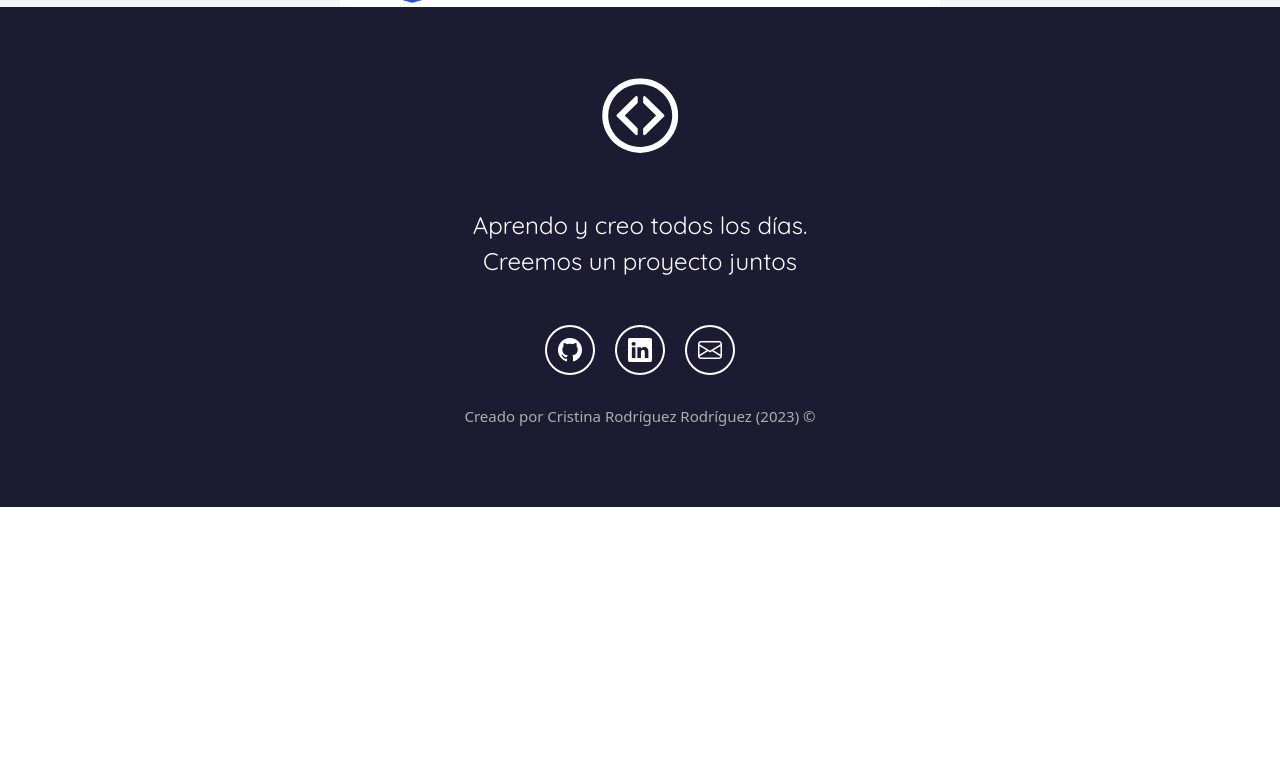
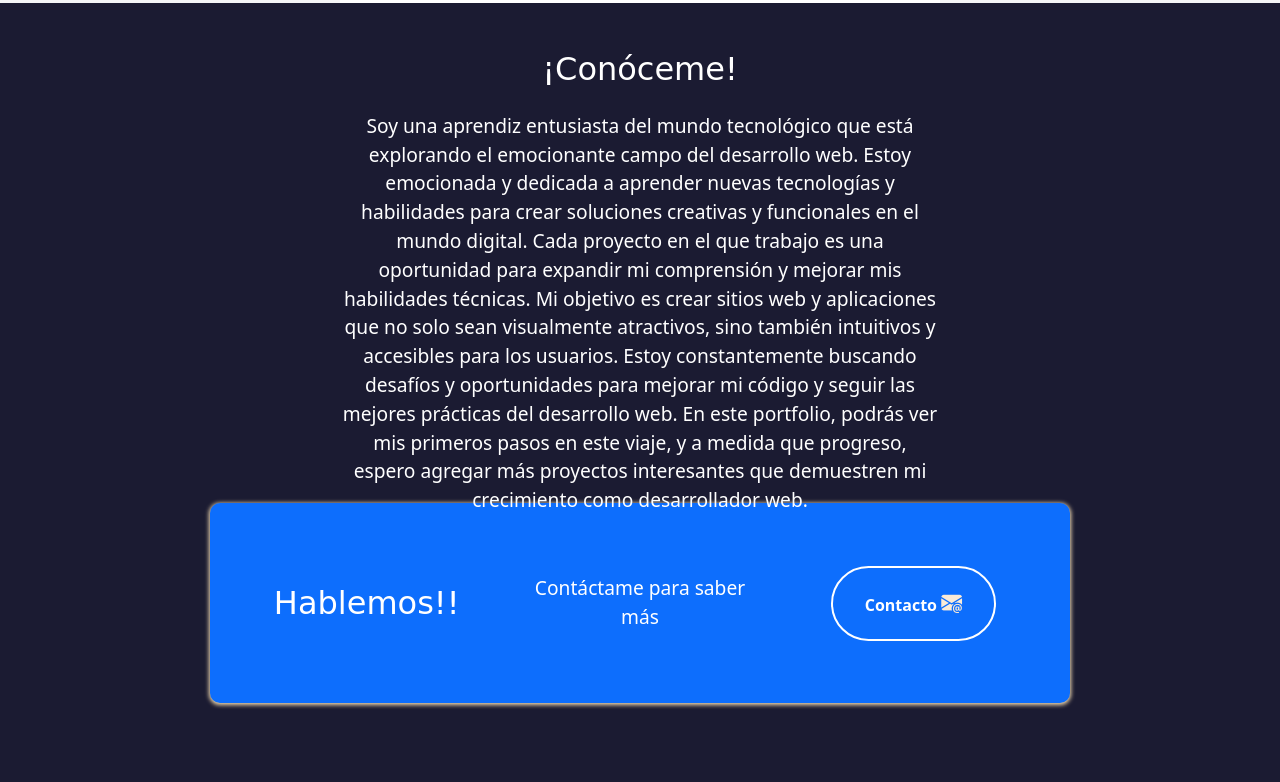
Before and after one commit to crisrdguez/portfolio, a plain HTML site: page index.html in a window 1280 px wide. Shown: the part 918-1700 px from the top of the page. Before the commit the page ends 1425 px from the top, so only its background shows below. Drawn offline with nearby package versions, Linux system fonts and the light colour scheme; a web font is replaced by a local one.

Commit message:
agregar sobre mi y contacto css sobre mi y contacto

```diff
--- a/css/styles.css
+++ b/css/styles.css
@@ -79,7 +79,7 @@ h1{
     width: 200px;
     height: 200px;
     border-radius: 50%;/*para que la imagen sea redonda*/
-    margin: 20px;
+    margin: 18px;
 }
 
 /*
@@ -90,6 +90,70 @@ h1{
 .hero-principal h2{
     font-size: 1.5rem;
     color:#615151;
+}
+
+/*Sobre mi*/
+.sobre-mi{
+    height: 560px;
+    padding: 10px;
+    /*Si hubiera mucho texto no se adapta bien*/
+}
+
+.sobre-mi .contenedor{
+    max-width: 600px;
+    text-align: center;
+}
+
+/*Contacto*/
+.contacto .container{
+    max-width: 900px;
+    min-height: 200px;
+    padding:20px;
+}
+
+.rectangulo{
+    /*El elemento esta entre una seccion y otra*/
+    margin-top:  -5rem;
+    background-color: rgb(13, 110, 253);
+    border-radius:10px;
+    box-shadow: 0px 1px 4px 1px wheat;
+}
+
+.contacto .row{
+    width: 100%;
+    display:flex;
+    align-items:center;
+}
+
+.contacto .descripcion{
+    color:white;
+    font-size:1.2rem;
+}
+
+.contacto button{
+    color:white;
+    font-weight: bold;
+    background-color: transparent;
+    border:2px solid white;
+    padding: 1.25em 2em; /* em relativo al tamaño del texto del contenedor*/
+    margin: 10px;
+    border-radius:100px;
+    transition: all 0.2s ease-in-out;
+}
+
+.contacto button i{
+    color: antiquewhite;
+    font-size: 1.3rem;
+    transition: all 0.2s ease-in-out;
+}
+
+.contacto button:hover{
+    background-color: white;
+    color:black;
+}
+
+.contacto button:hover i{
+    color:black;
 }
 
 
@@ -149,6 +213,12 @@ footer{
 
 
 /*Adaptable responsive */
+@media screen and(max-width: 767px){
+    .navbar-brand{
+        display:none;
+    }
+}
+
 @media screen and (min-width:700px){
     .hero-inferior-imagen{
         max-width: 600px;
--- a/index.html
+++ b/index.html
@@ -56,13 +56,57 @@
     <section class="hero align-items-stretch"><!--La propiedad align-items-stretch estira los elementos, hero es una clase personalizada que personalizamos en el archivo css-->
         <div class="hero-principal d-flex flex-column justify-content-center align-items-center "><!--Esto es exactamente lo mismo que en estilos.css, la parte de section-->
             <img class="hero-imagen-desarrollador" src="img/avatarcris.jpg" alt="imagen principal de cris">
-            <h1>Holi, soy Cris</h1>
-            <h2>Desarrollo sitios web y leo libros</h2>
+            <h1>Hola, soy Cris</h1>
+            <h2>¡Bienvenido a mi portfolio de desarrollo web!</h2>
         </div>
         <div class="hero-inferior">
             <img class="hero-inferior-imagen img-fluid" src="img/skills.png" alt="Monitor, imagenes">
         </div>
     </section>
+
+    <!--Sobre mi-->
+    <section id="sobre-mi" class="sobre-mi seccion-oscura">
+      <div class="contenedor">
+          <h2 class="seccion-titulo">¡Conóceme!</h2>
+          <p class="seccion-texto">Soy una aprendiz entusiasta del mundo tecnológico que está explorando el emocionante campo del desarrollo web.
+            Estoy emocionada y dedicada a aprender nuevas tecnologías y habilidades para crear soluciones creativas y funcionales en el mundo digital.
+
+            Cada proyecto en el que trabajo es una oportunidad para expandir mi comprensión y mejorar mis habilidades técnicas.
+            Mi objetivo es crear sitios web y aplicaciones que no solo sean visualmente atractivos, sino también intuitivos y accesibles para los usuarios.
+
+            Estoy constantemente buscando desafíos y oportunidades para mejorar mi código y seguir las mejores prácticas del desarrollo web.
+            En este portfolio, podrás ver mis primeros pasos en este viaje, y a medida que progreso, espero agregar más proyectos interesantes que demuestren mi crecimiento como desarrollador web.
+          </p>
+      </div>
+
+  </section>
+
+  <!--Contacto y redes sociales-->
+  <seccion id="cont" class="seccion-oscura contacto">
+    <div class="seccion-oscura">
+    <div class="container">
+        <div class="container text-center rectangulo d-flex justify-content-evenly">
+            <div class="row">
+                <div class="col-12 col-md-4 seccion-titulo">
+                    Hablemos!!
+                </div>
+                <div class="col-12 col-md-4 descripcion">
+                    Contáctame para saber más
+                </div>
+                <div class="col-12 col-md-4">
+                   <a href="mailto:cris_rqr@hotmail.com">
+                    <button type="button">
+                        Contacto
+                        <i class="bi bi-envelope-at-fill"></i>
+                    </button>
+                   </a>
+                </div>
+            </div>
+        </div>
+    </div>
+    </div>
+</seccion>
+
     <!--footer-->
     <footer class="seccion-oscura d-flex flex-column align-items-center justify-content-center">
         <a class="nav-link" href="#home"><img class="footer-logo" src="img/icono-blanco.svg" alt="logo portfolio"></a>
```
